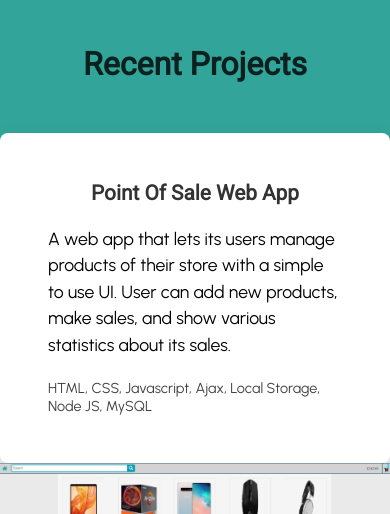
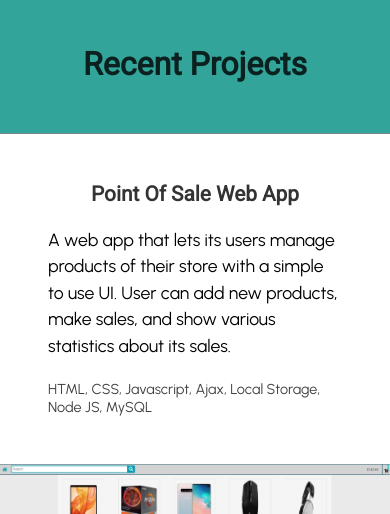
Before and after one commit to LorikAliu/myportfolio, a Next.js app: page / in a window 390 px wide. Shown: the part 2120-2634 px from the top of the page. Built offline with nearby package versions, Linux system fonts and the light colour scheme.

Commit message:
projects-styling-1

```diff
--- a/styles/Projects.module.scss
+++ b/styles/Projects.module.scss
@@ -46,30 +46,15 @@
                 .projectWrapper {
                     display: flex;
                     flex-wrap: wrap;
-                    // justify-content: center;
                     justify-content: space-evenly;
-                    // align-items: center;
-
-                    // flex: 1 0 400px;
-                    // max-width: 1200px;
-                    // overflow: hidden;
-
-                    // height: 100%;
-
-
 
                     .projectDescription {
-                        // flex: 1 0 450px;
                         flex: 1 0 300px;
                         max-width: 550px;
                         background: #fff;
                         box-shadow: 0px 16px 30px rgba(0, 0, 0, 0.15);
                         border-radius: .5rem;
-
                         padding: 0 3rem;
-
-                        // height: 100%;
-                        // max-height: 360px;
 
                         h1 {
                             text-align: center;
@@ -197,18 +182,27 @@
     }
 }
 
-@media (max-width: 1250px) {
+@media (max-width: 1300px) {
     .projectsContainer {
       .projectsBG {
         .projectsWrapper {
             .projectContainer {
                 .projectWrapper {
-                    // flex-direction: column;
-                    // justify-content: center;
-                    // align-items: center;
+                    max-width: 700px;
+                    margin: 0 auto;
                     .projectDescription {
                         // max-width: 100%;
                         flex-basis: 100%;
+                        max-width: 100%;
+                        border-radius: .5rem .5rem 0 0;
+                        box-shadow: none;
+                        border: 1px solid #74858b;
+                    }
+
+                    .projectImage {
+                        border-radius: 0 0 .5rem .5rem;
+                        // box-shadow: 0px 16px 30px rgba(0, 0, 0, 0.15);
+                        border: 1px solid #74858b;
                     }
                 }
 
@@ -217,3 +211,28 @@
       }
     }
   }
+
+  @media (max-width: 720px) {
+    .projectsContainer {
+      .projectsBG {
+        .projectsWrapper {
+            .projectContainer {
+                .projectWrapper {
+                    .projectDescription {
+                        border-radius: 0;
+                        border: none;
+                        border-top: 1px solid #74858b;
+                    }
+
+                    .projectImage {
+                        border-radius: 0;
+                        border: none;
+                        border-bottom: 1px solid #74858b;
+                    }
+                }
+
+            }
+        }
+      }
+    }
+  }
```
